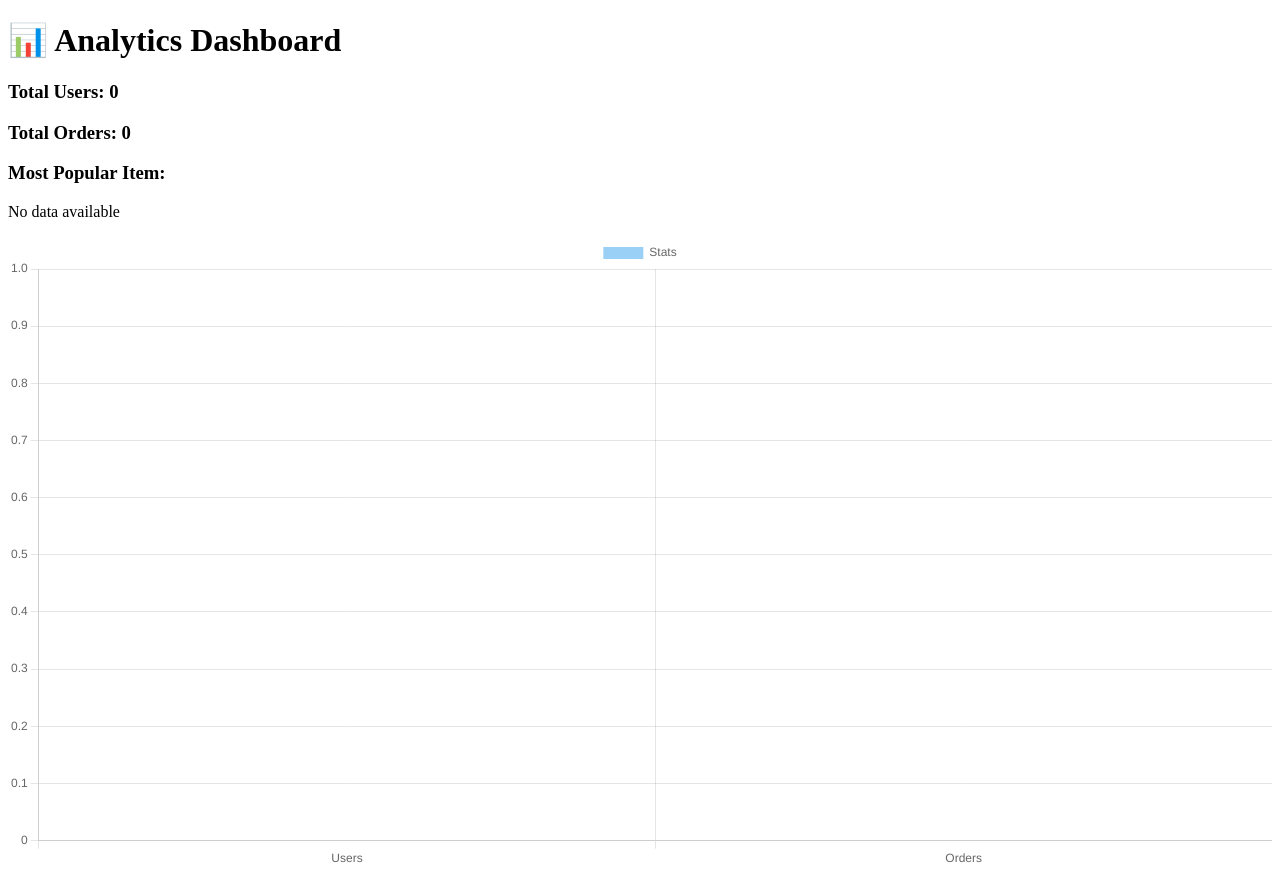
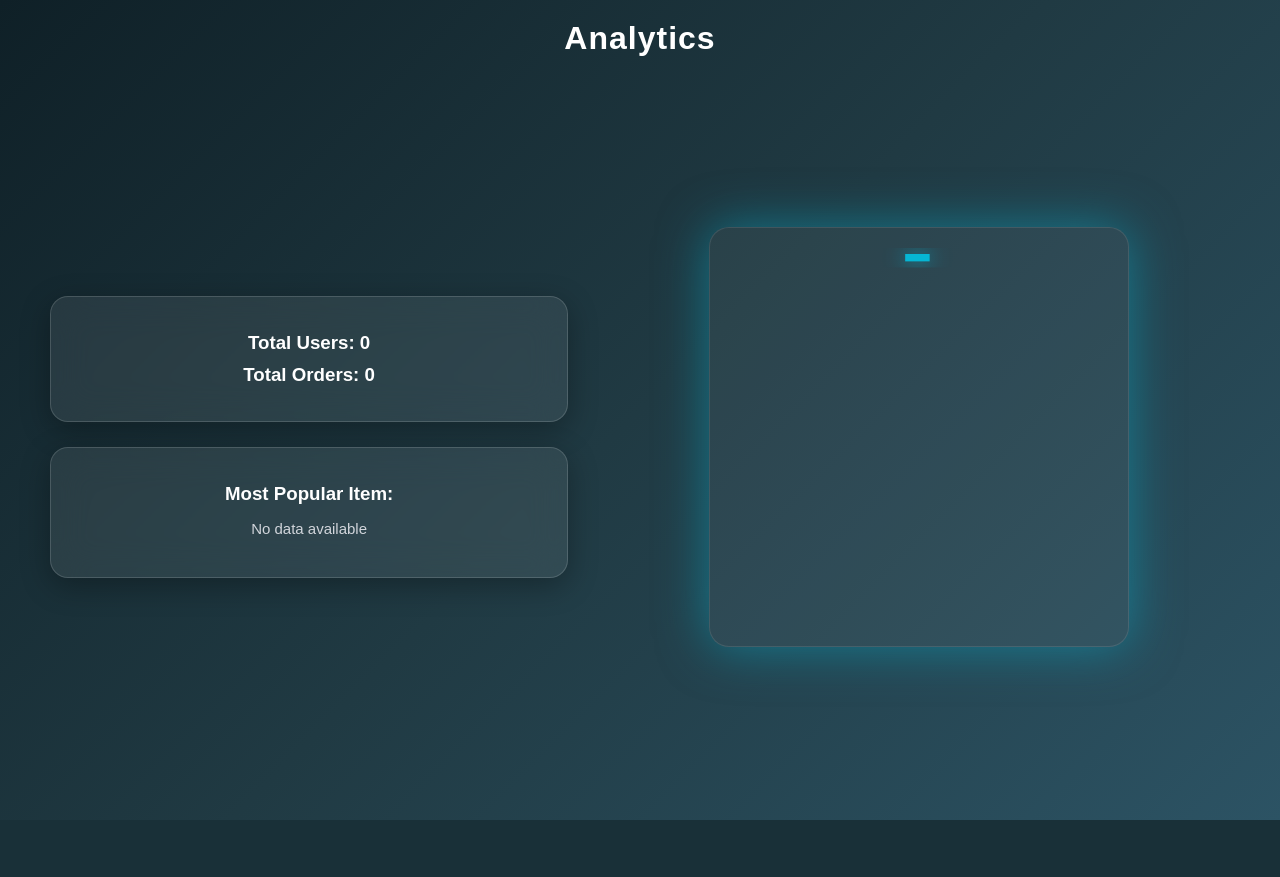
Before and after one commit to Muskaan435/FoodDelivery, a Flask app: page /analytics in a window 1280 px wide. After the commit the page ends 820 px from the top, so only its background shows below. Run offline with Flask 3, Linux system fonts and the light colour scheme; the visitor is signed in with stand-in values (Sample User, id 1); data that the repository does not hold is empty.

Commit message:
enhanced UI for login, register and analytics pages

```diff
--- /dev/null
+++ b/Static/analyticsstyle.css
@@ -0,0 +1,93 @@
+body {
+    font-family: Arial, sans-serif;
+    margin: 0;
+    padding: 0;
+    overflow: hidden;
+
+    /* 🔥 Premium dark gradient */
+    background: linear-gradient(135deg, #0f2027, #203a43, #2c5364);
+    height: 100vh;
+}
+
+/* HEADER */
+h1 {
+    text-align: center;
+    margin: 20px 0;
+    color: #ffffff;
+    letter-spacing: 1px;
+}
+
+/* LAYOUT */
+.dashboard {
+    display: flex;
+    height: 85vh;
+    padding: 20px 50px;
+    gap: 40px;
+}
+
+/* LEFT */
+.left {
+    flex: 1;
+    display: flex;
+    flex-direction: column;
+    justify-content: center;
+    gap: 25px;
+}
+
+/* RIGHT */
+.right {
+    flex: 1.2;
+    display: flex;
+    justify-content: center;
+    align-items: center;
+}
+
+/* GLASS CARD */
+.card {
+    background: rgba(255, 255, 255, 0.08);
+    backdrop-filter: blur(18px);
+    -webkit-backdrop-filter: blur(18px);
+
+    border-radius: 18px;
+    padding: 25px;
+    text-align: center;
+
+    border: 1px solid rgba(255, 255, 255, 0.15);
+    box-shadow: 0 8px 30px rgba(0, 0, 0, 0.3);
+
+    color: #ffffff;
+    transition: 0.3s;
+}
+
+.card:hover {
+    transform: translateY(-5px);
+}
+
+/* TEXT */
+.card h3 {
+    margin: 10px 0;
+    color: #ffffff;
+}
+
+.card p {
+    color: #d1d5db;
+    font-size: 15px;
+}
+
+/* CHART CONTAINER */
+.right canvas {
+    background: rgba(255, 255, 255, 0.05);
+    padding: 20px;
+    border-radius: 20px;
+
+    border: 1px solid rgba(255, 255, 255, 0.1);
+
+    /* 🔥 outer glow */
+    box-shadow: 0 0 50px rgba(6, 182, 212, 0.5);
+}
+
+/* SIZE */
+canvas {
+    width: 420px !important;
+    height: 420px !important;
+}
--- a/templates/analytics.html
+++ b/templates/analytics.html
@@ -2,15 +2,22 @@
 <html>
 <head>
     <title>Analytics</title>
-    <link rel="stylesheet" href="{{ url_for('static', filename='style.css') }}">
+    <link rel="stylesheet" href="{{ url_for('static', filename='analyticsstyle.css') }}">
 </head>
 <body>
 
-<h1>📊 Analytics Dashboard</h1>
+<h1>Analytics</h1>
 
+<div class="dashboard">
+
+    <!-- LEFT SIDE -->
+    <div class="left">
+        <div class="card">
             <h3>Total Users: {{ users }}</h3>
             <h3>Total Orders: {{ orders }}</h3>
+        </div>
 
+        <div class="card">
             <h3>Most Popular Item:</h3>
             <p>
                 {% if popular %}
@@ -19,34 +26,60 @@
                     No data available
                 {% endif %}
             </p>
-
-<!-- 👇 Store data safely -->
-<div id="data"
-     data-users="{{ users }}"
-     data-orders="{{ orders }}">
+        </div>
     </div>
 
-<canvas id="myChart" width="300" height="150"></canvas>
+    <!-- RIGHT SIDE -->
+    <div class="right">
+        <canvas id="myChart"></canvas>
+    </div>
+
+</div>
+
+<!-- DATA -->
+<div id="data"
+     data-value="{{ popular[1] }}">
+</div>
 
 <script src="https://cdn.jsdelivr.net/npm/chart.js"></script>
 
 <script>
     var dataDiv = document.getElementById("data");
-
-    var users = parseInt(dataDiv.getAttribute("data-users"));
-    var orders = parseInt(dataDiv.getAttribute("data-orders"));
+    var value = parseInt(dataDiv.getAttribute("data-value"));
 
     var ctx = document.getElementById('myChart').getContext('2d');
 
     new Chart(ctx, {
-        type: 'bar',
+        type: 'doughnut',
         data: {
-            labels: ['Users', 'Orders'],
+            labels: ['{{ popular[0] }}'],
             datasets: [{
-                label: 'Stats',
-                data: [users, orders]
+                data: [value],
+                backgroundColor: ['#06b6d4'],
+                borderWidth: 0
             }]
+        },
+        options: {
+            cutout: '70%',
+            plugins: {
+                legend: {
+                    labels: {
+                        color: "#ffffff"
                     }
+                }
+            }
+        },
+        plugins: [{
+            id: 'glowEffect',
+            beforeDraw: (chart) => {
+                const {ctx} = chart;
+                ctx.save();
+                ctx.shadowColor = '#06b6d4';
+                ctx.shadowBlur = 35;
+                ctx.shadowOffsetX = 0;
+                ctx.shadowOffsetY = 0;
+            }
+        }]
     });
 </script>
 
```
Also changed, not shown: Static/loginstyle.css (added, +133 -0 lines), Static/registerstyle.css (added, +119 -0 lines), templates/login.html (+15 -12 lines), templates/register.html (+20 -8 lines). Lines whose indentation alone changed are shown as unchanged.
